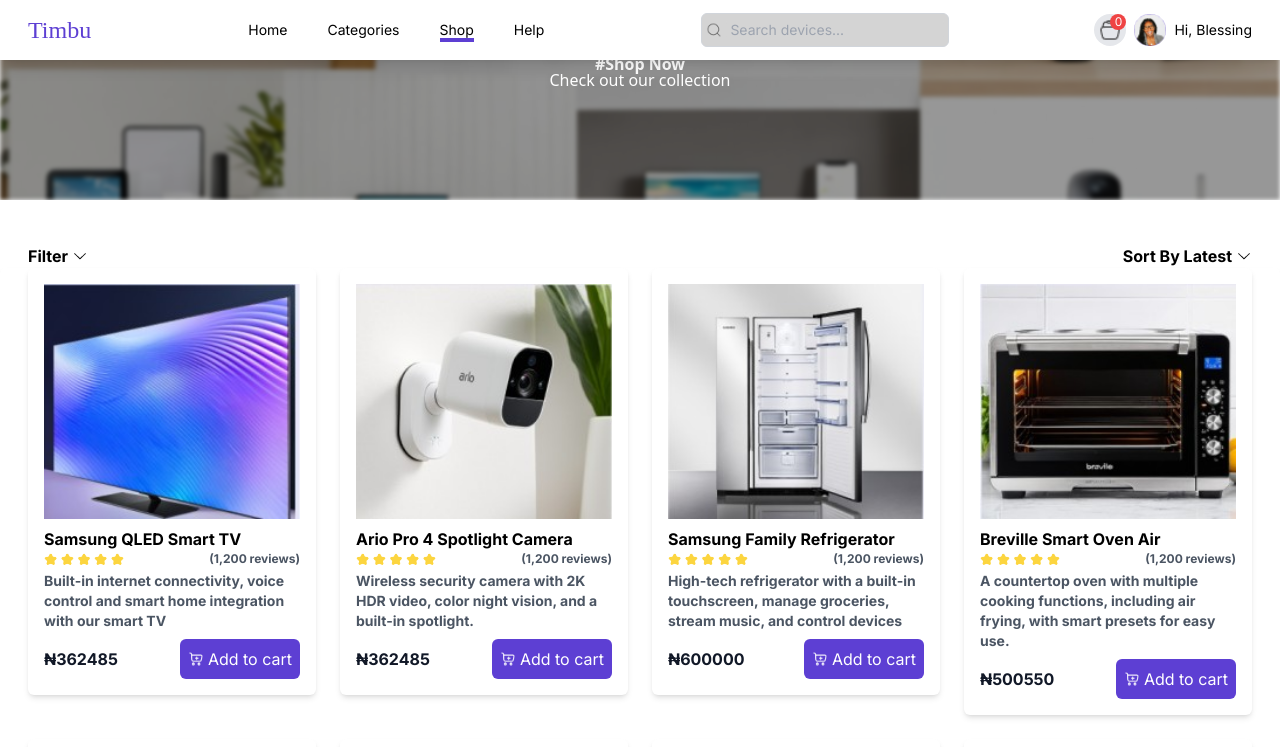
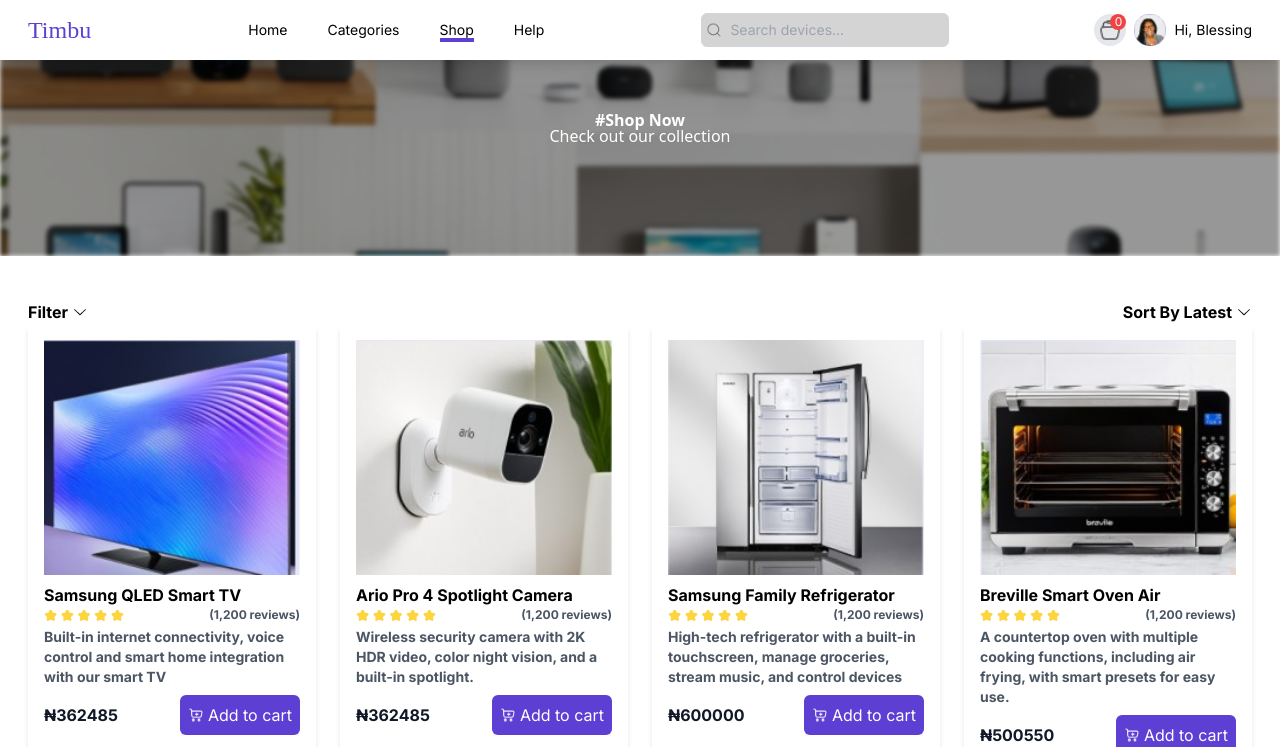
Before and after one commit to Glorypaul-pixel/Timbu-Shopping-App, a React (Vite) app: page / in a window 1280 px wide. Shown: the top 747 px of the page. Built offline with nearby package versions, Linux system fonts and the light colour scheme; a web font is replaced by a local one.

Commit message:
HNG wont kill me sha

```diff
--- a/src/component/advert/advert.jsx
+++ b/src/component/advert/advert.jsx
@@ -2,7 +2,7 @@
 
 const advert = () => {
   return (
-    <div className="shop-advert cursor-default">
+    <div className="shop-advert cursor-default mt-14">
       <h1>#Shop Now</h1>
       <p>Check out our collection</p>
     </div>
```
